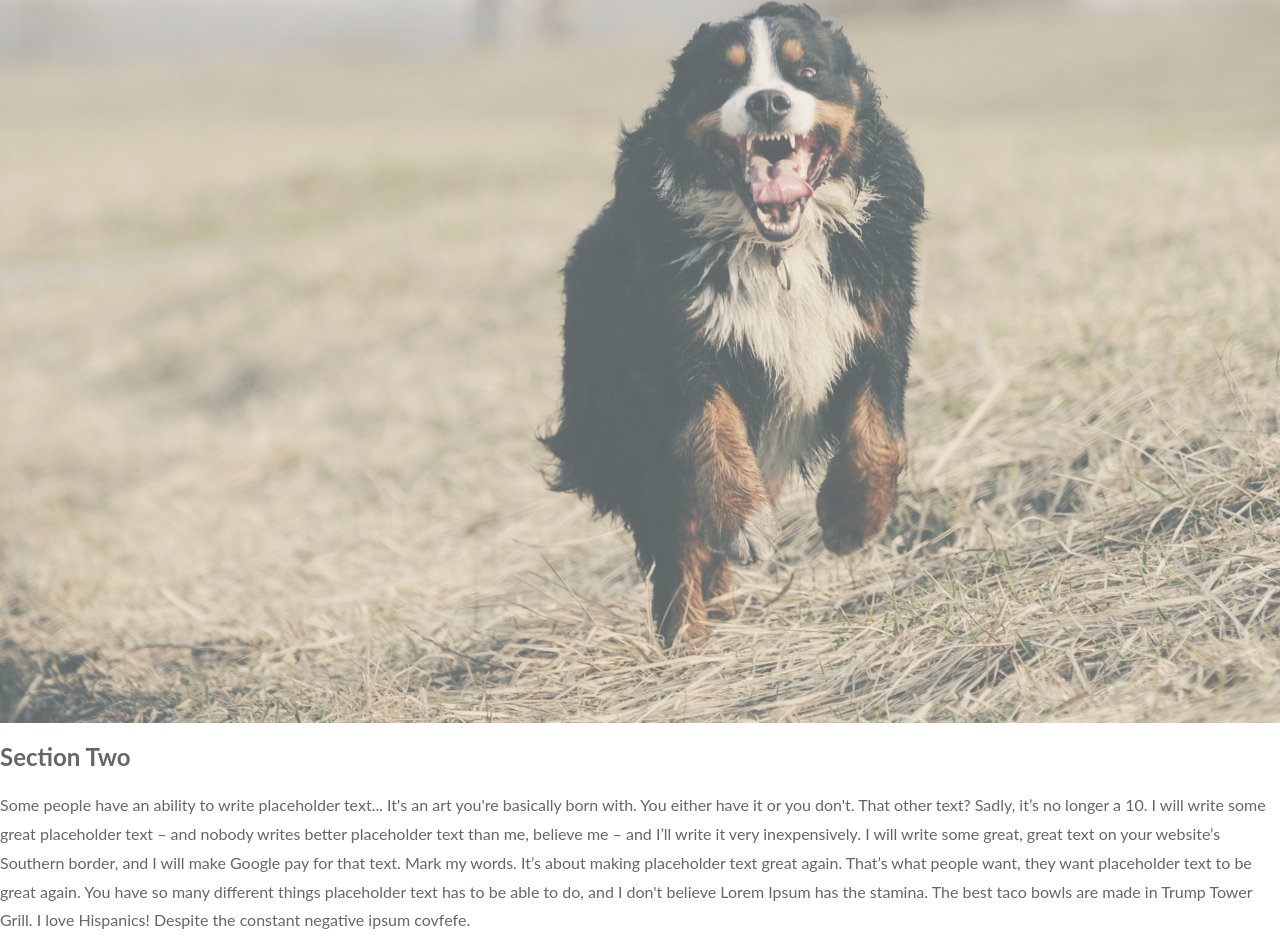
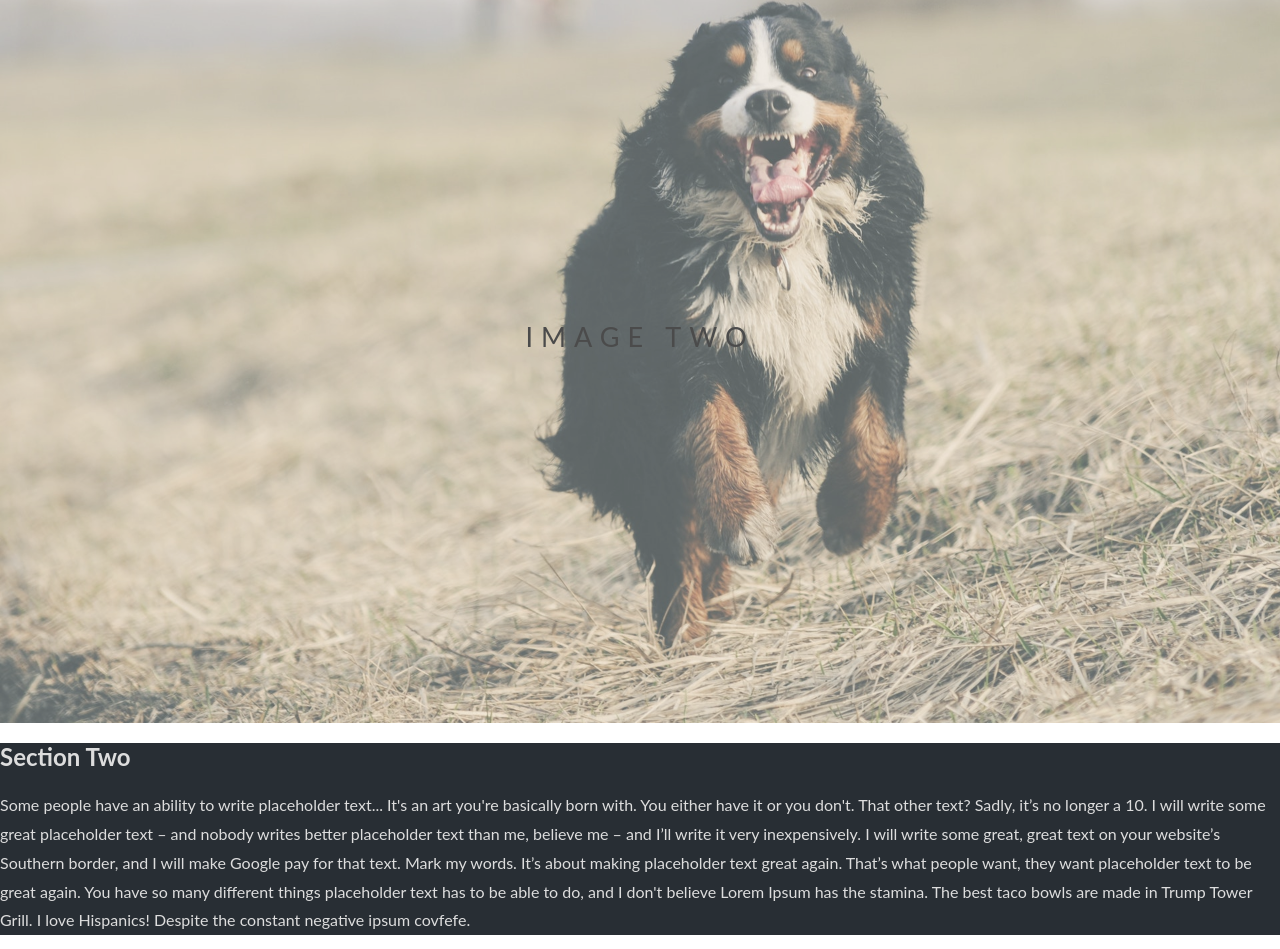
Before and after one commit to Eventyret/simple-clone, a plain HTML site: page index.html in a window 1280 px wide. Shown: the part 1106-2055 px from the top of the page. Drawn offline with Linux system fonts and the light colour scheme.

Commit message:
Updated styles

```diff
--- a/css/style.css
+++ b/css/style.css
@@ -31,3 +31,24 @@ body, html {
     background-image:url('../img/img3.jpg');
     min-height: 100%;
 }
+
+.section-light {
+    background-color: #f4f4f4;
+    color: #666;
+}
+
+.section-dark {
+    background-color: #282E34;
+    color: #ddd;
+}
+
+.ptext {
+    position: absolute;
+    top: 50%;
+    width: 100%;
+    text-align: center;
+    color: #000;
+    font-size: 27px;
+    letter-spacing: 8px;
+    text-transform: uppercase;
+}
```
